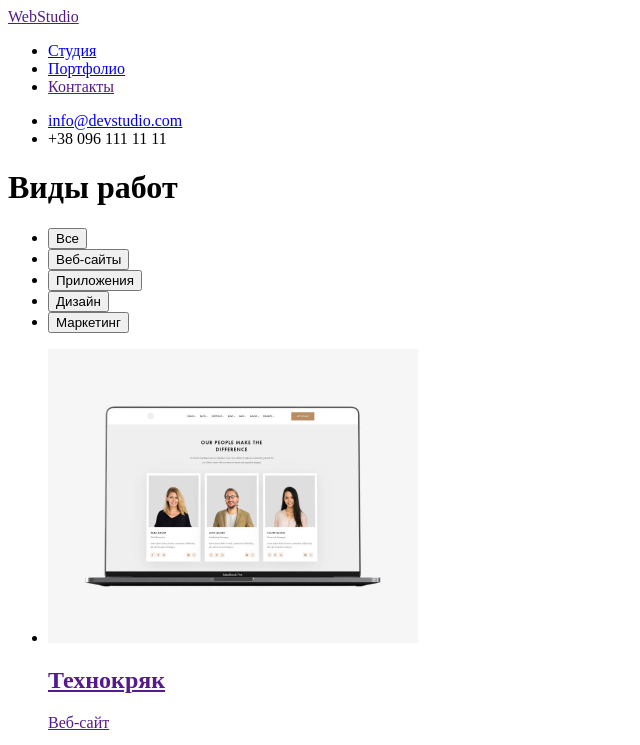
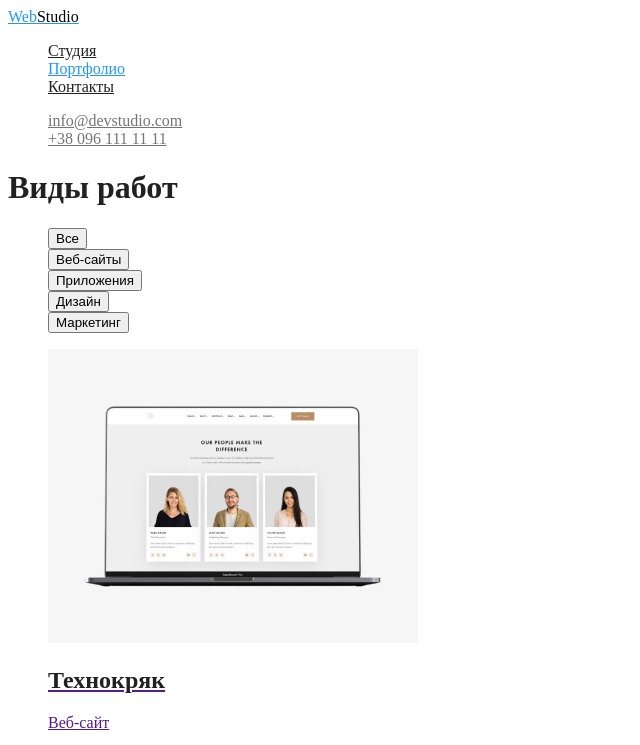
Before and after one commit to Ruslantetra/goit-markup-hw-02, a plain HTML site: page portfolio.html in a window 1280 px wide. Shown: the top 745 px of the page, without its empty margins (0-640 px from the left). Drawn offline with Linux system fonts and the light colour scheme.

Commit message:
portfolio.css

```diff
--- a/portfolio.html
+++ b/portfolio.html
@@ -4,26 +4,25 @@
     <meta charset="UTF-8">
     <meta http-equiv="X-UA-Compatible" content="IE=edge">
     <meta name="viewport" content="width=device-width, initial-scale=1.0">
+    <title>My second hw</title>
 
     <link rel="stylesheet" href="./styles.css/portfolio.css">
 
-    <title>My second hw</title>
 </head>
-<body>
+<body class="page">
     <header>
-
-        <nav>
-            <a href="">WebStudio</a>
-            <ul>
-                <li><a href="./index.html">Студия</a></li>
-                <li><a href="./portfolio.html">Портфолио</a></li>
-                <li><a href="">Контакты</a></li>
+        <nav class="navigation">
+            <a href="" class="logo">Web<span class="logo-dot">Studio</span></a>
+            <ul class="site-nav">
+                <li><a href="./index.html" class="primary">Студия</a></li>
+                <li><a href="./portfolio.html" class="accent">Портфолио</a></li>
+                <li><a href="" class="primary">Контакты</a></li>
             </ul>
         </nav>
 
-        <ul>
-            <li><a href="mailto:info@devstudio.com">info@devstudio.com</a></li>
-            <li><a href="tel:+380961111111"></a>+38 096 111 11 11</li>
+        <ul class="contact-nav">
+            <li><a href="mailto:info@devstudio.com" class="secondary">info@devstudio.com</a></li>
+            <li><a href="tel:+380961111111" class="secondary">+38 096 111 11 11</a></li>
         </ul>
 
     </header>
@@ -32,7 +31,7 @@
 
         <h1>Виды работ</h1>
 
-        <section>
+        <section class="section">
 
             <ul>
                 <li><button type="button">Все</button></li>
@@ -45,51 +44,51 @@
             <ul>
                 <li>
                     <a href=""><img src="./images/tekhnokryak.jpg" alt="notebook" width="370">
-                        <h2>Технокряк</h2>
+                        <h2 class="title">Технокряк</h2>
                         <p>Веб-сайт</p></a>
 
                 </li>
                 <li>
                     <a href=""><img src="./images/poster.jpg" alt="basketball" width="370">
-                        <h2>Постер New Orlean vs Golden Star</h2>
+                        <h2 class="title">Постер New Orlean vs Golden Star</h2>
                         <p>Дизайн</p></a>
 
                 </li>
                 <li>
                     <a href=""><img src="./images/restaurant.jpg" alt="restaurant" width="370">
-                        <h2>Ресторан Seafood</h2>
+                        <h2 class="title">Ресторан Seafood</h2>
                         <p>Приложение</p></a>
 
                 </li>
                 <li>
                     <a href=""><img src="./images/prime.jpg" alt="headphones" width="370">
-                        <h2>Проект Prime</h2>
+                        <h2 class="title">Проект Prime</h2>
                         <p>Маркетинг</p></a>
 
                 </li>
                 <li>
                     <a href=""><img src="./images/boxes.jpg" alt="boxes" width="370">
-                        <h2>Проект Boxes</h2>
+                        <h2 class="title">Проект Boxes</h2>
                         <p>Приложение</p></a>
                 </li>
                 <li>
                     <a href=""><img src="./images/monitor.jpg" alt="monitor" width="370">
-                        <h2>Inspiration has no Borders</h2>
+                        <h2 class="title">Inspiration has no Borders</h2>
                         <p>Веб-сайт</p></a>
                 </li>
                 <li>
                     <a href=""><img src="./images/edition.jpg" alt="journal" width="370">
-                        <h2>Издание Limited Edition</h2>
+                        <h2 class="title">Издание Limited Edition</h2>
                         <p>Дизайн</p></a>
                 </li>
                 <li>
                    <a href=""> <img src="./images/lab.jpg" alt="lab" width="370">
-                    <h2>Проект LAB</h2>
+                    <h2 class="title">Проект LAB</h2>
                     <p>Маркетинг</p></a>
                 </li>
                 <li>
                    <a href=""> <img src="./images/growing.jpg" alt="computer" width="370">
-                    <h2>Growing Business</h2>
+                    <h2 class="title">Growing Business</h2>
                     <p>Приложение</p></a>
                 </li>
             </ul>
--- a/styles.css/portfolio.css
+++ b/styles.css/portfolio.css
@@ -0,0 +1,37 @@
+:root {
+    --primary-color: #212121;
+    --secondary-color: #757575;
+    --accent-color: #2196F3;
+    --white: #FFFFFF;
+}
+ul {
+    list-style: none;
+}
+/* боди */
+.page {
+    background-color:var(--white);
+    color: var(--primary-color);
+}
+/* хедер */
+.logo {
+    color: var(--accent-color);
+}
+.logo-dot {
+    color: #000000;
+}
+.primary {
+    color: var(--primary-color);
+}
+.accent {
+    color: var(--accent-color);
+}
+/* .secondary {
+    color: var(--secondary-color);
+} */
+.contact-nav a {
+    color: var(--secondary-color);
+}
+
+.title {
+    color: var(--primary-color);
+}
```
